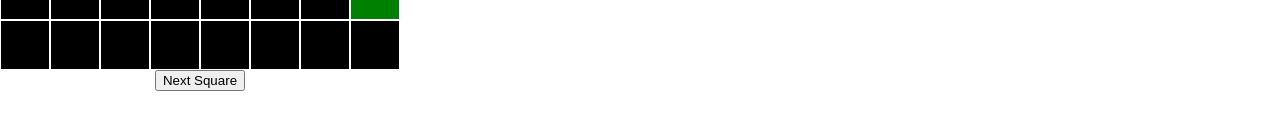
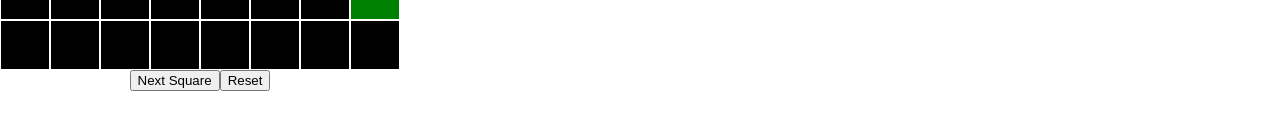
Before and after one commit to JarrodHenry/KnightsTourJS, a React (Create React App) app: page / in a window 1280 px wide. Shown: the part 420-550 px from the top of the page. Built offline with nearby package versions, Linux system fonts and the light colour scheme.

Commit message:
Reset tour button added

```diff
--- a/src/Components/Chessboard.js
+++ b/src/Components/Chessboard.js
@@ -9,6 +9,7 @@ class Chessboard extends Component {
     //this.cb = new cboard();
     this.state = {cb: new cboard()}
     this.startTour = this.startTour.bind(this);
+    this.resetTour = this.resetTour.bind(this);
   }
 
   render() {
@@ -39,6 +40,7 @@ class Chessboard extends Component {
       <div className="Board">
         {rows}
         <button onClick={this.startTour}>Next Square</button>
+        <button onClick={this.resetTour}>Reset</button>
       </div>
     )
   }
@@ -49,6 +51,11 @@ class Chessboard extends Component {
     this.setState({cb: this.state.cb})
 
   }
+  resetTour() {
+    this.state.cb.resetTour();
+    this.setState({cb:this.state.cb});
+
+  }
 }
 
 
--- a/src/Components/cb.js
+++ b/src/Components/cb.js
@@ -118,4 +118,20 @@ module.exports = class cboard {
      this.moves = this.moves + 1;
 
   }
+  resetTour() {
+    this.moves = 0;
+
+
+    // Iniitalize visited
+    this.visited = new Array(new Array());
+    // Initialize visited to false
+    for (var x=0 ; x< 8 ; x++){
+      this.visited[x]=[];
+      for (var y=0; y<8; y++) {
+        this.visited[x][y]=false;
+      }
+    }
+    this.currX = Math.floor(Math.random()*8);
+    this.currY = Math.floor(Math.random()*8);
+  }
 }
```
